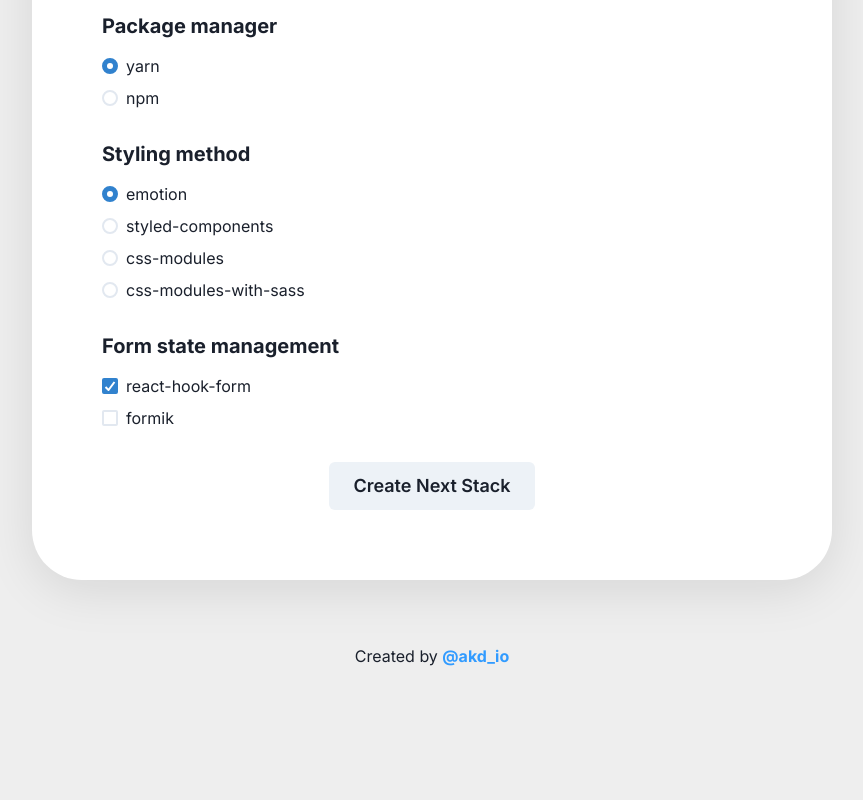
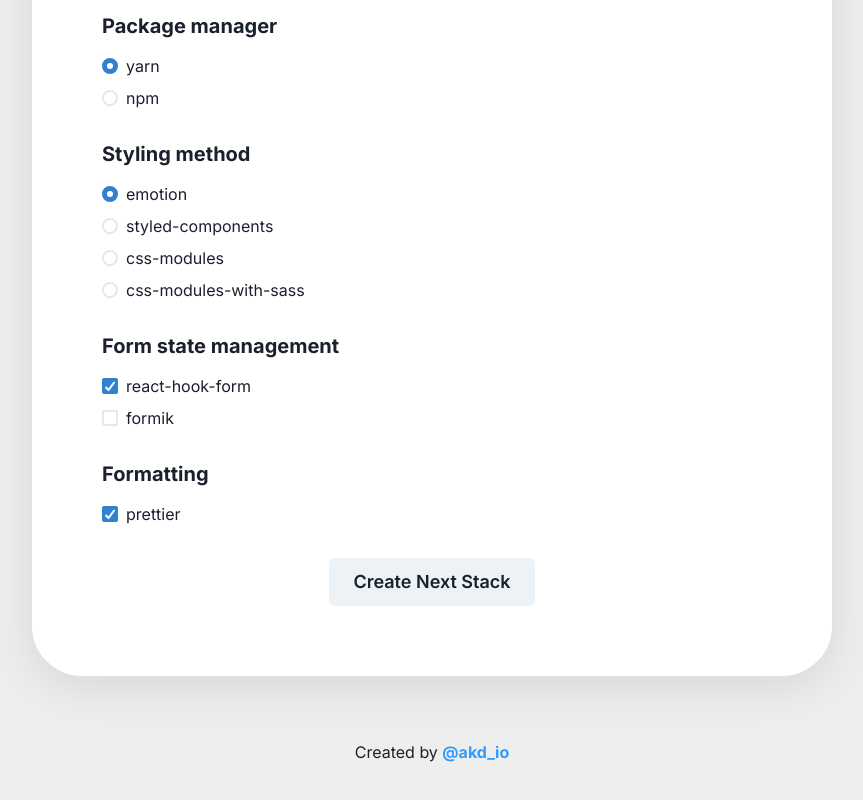
Before and after one commit to akd-io/create-next-stack-website, a Next.js app: page / in a window 1280 px wide. Shown: the part 531-1331 px from the top of the page, without its empty margins (208-1071 px from the left). Before the commit the page ends 1249 px from the top, so only its background shows below. Built offline with nearby package versions, Linux system fonts and the light colour scheme.

Commit message:
Add Prettier

```diff
--- a/templates/LandingPage/LandingPageTemplate.tsx
+++ b/templates/LandingPage/LandingPageTemplate.tsx
@@ -34,16 +34,19 @@
   "react-hook-form",
   "formik",
 ]);
+const formattingLibraries = arrayToKeyToKeyMap(["prettier"]);
 
 type FormData = {
   packageManager: keyof typeof packageManagers;
   stylingMethod: keyof typeof stylingMethods;
   formStateManagement: Array<keyof typeof formStateManagementLibraries>;
+  formatting: Array<keyof typeof formattingLibraries>;
 };
 const defaultFormData: FormData = {
   packageManager: "yarn",
   stylingMethod: "emotion",
-  formStateManagement: ["react-hook-form"],
+  formStateManagement: [formStateManagementLibraries["react-hook-form"]],
+  formatting: [formattingLibraries.prettier],
 };
 const formDataKeys = objectToKeyToKeyMap(defaultFormData);
 
@@ -200,6 +203,34 @@
                       )}
                     />
                   </Stack>
+
+                  <Stack spacing="4">
+                    <Heading as="h3" size="md">
+                      Formatting
+                    </Heading>
+                    <Controller
+                      name={formDataKeys.formatting}
+                      control={control}
+                      render={({ field }) => (
+                        <CheckboxGroup {...field}>
+                          <Stack direction="column">
+                            {Object.keys(formattingLibraries).map(
+                              (formattingLibrary) => (
+                                <Checkbox
+                                  key={formattingLibrary}
+                                  id={`radio-${formattingLibrary}`}
+                                  value={formattingLibrary}
+                                >
+                                  {formattingLibrary}
+                                </Checkbox>
+                              )
+                            )}
+                          </Stack>
+                        </CheckboxGroup>
+                      )}
+                    />
+                  </Stack>
+
                   <Stack align="center">
                     <Button type="submit" size="lg">
                       Create Next Stack
```
